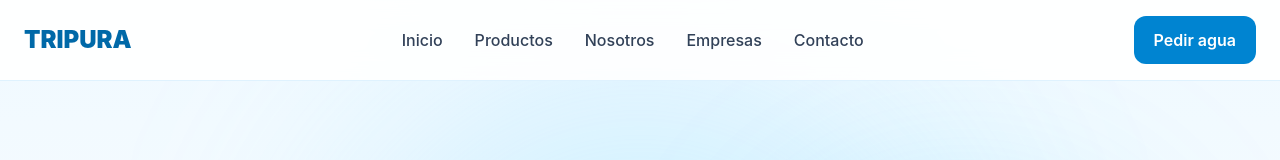
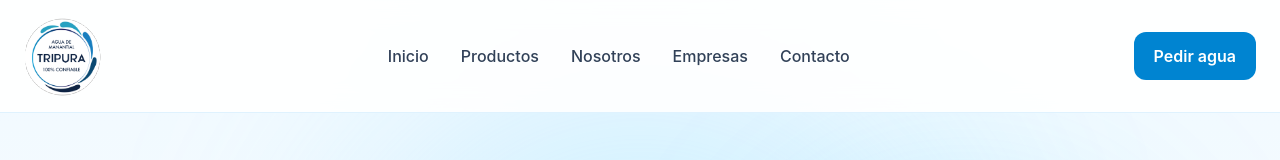
Before and after one commit to Mauricio-FloresMitchell/tripura-landing, a React (Vite) app: page / in a window 1280 px wide. Shown: the top 160 px of the page. Built offline with nearby package versions, Linux system fonts and the light colour scheme.

Commit message:
Integra logo oficial en navbar y footer

```diff
--- a/src/sections/Footer.jsx
+++ b/src/sections/Footer.jsx
@@ -1,5 +1,6 @@
 import { FaFacebookF, FaInstagram, FaWhatsapp } from 'react-icons/fa'
 import { Link } from 'react-router-dom'
+import logo from "../assets/logo.svg";
 
 
 function Footer() {
@@ -11,9 +12,11 @@ function Footer() {
         {/* INFO */}
         <div>
 
-          <h2 className="text-4xl font-black mb-6">
-            TRIPURA
-          </h2>
+        <img
+          src={logo}
+          alt="TRIPURA"
+          className="h-24 w-24 object-contain"
+        />
 
           <p className="text-slate-400 text-lg leading-relaxed mb-8 max-w-xl">
             Agua purificada y alcalina con servicio confiable
--- a/src/sections/Navbar.jsx
+++ b/src/sections/Navbar.jsx
@@ -1,12 +1,17 @@
+import logo from "../assets/logo.svg";
 function Navbar() {
   return (
     <header className="fixed top-0 left-0 w-full z-50 bg-white/90 backdrop-blur-md border-b border-sky-100">
 
       <div className="max-w-7xl mx-auto px-6 py-4 flex items-center justify-between">
 
-        <h1 className="text-2xl font-black text-sky-700">
-          TRIPURA
-        </h1>
+      <a href="#inicio" className="flex items-center">
+        <img
+          src={logo}
+          alt="TRIPURA"
+          className="h-20 w-20 object-contain"
+        />
+      </a>
 
         <nav className="hidden md:flex items-center gap-8 text-slate-700 font-medium">
 
```
